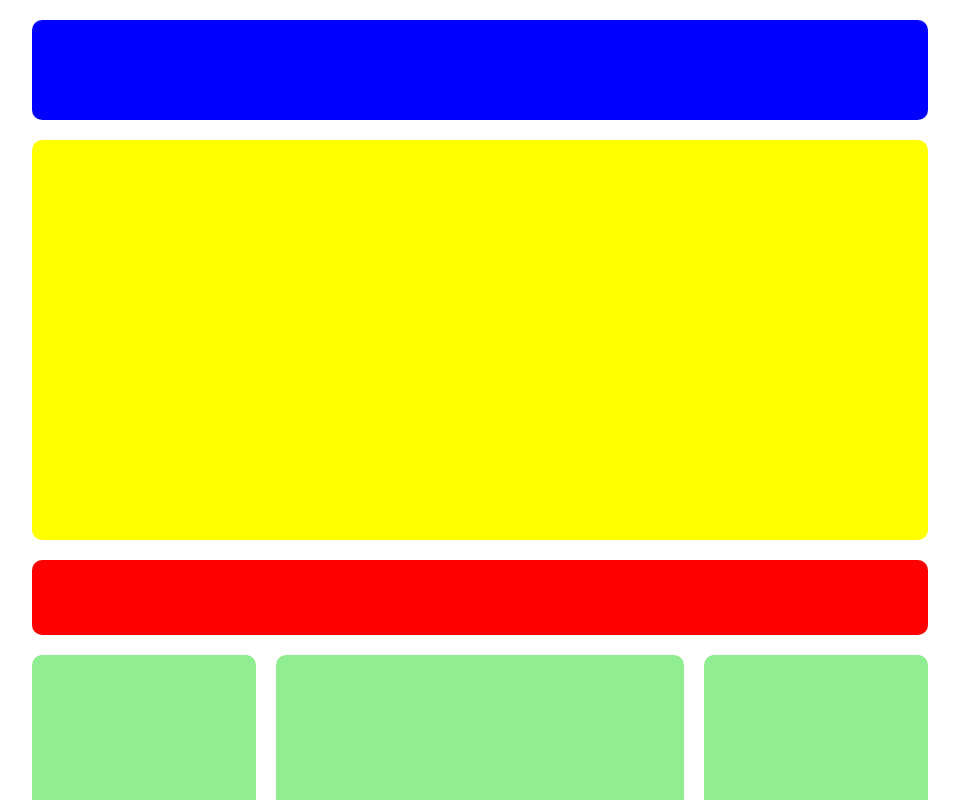
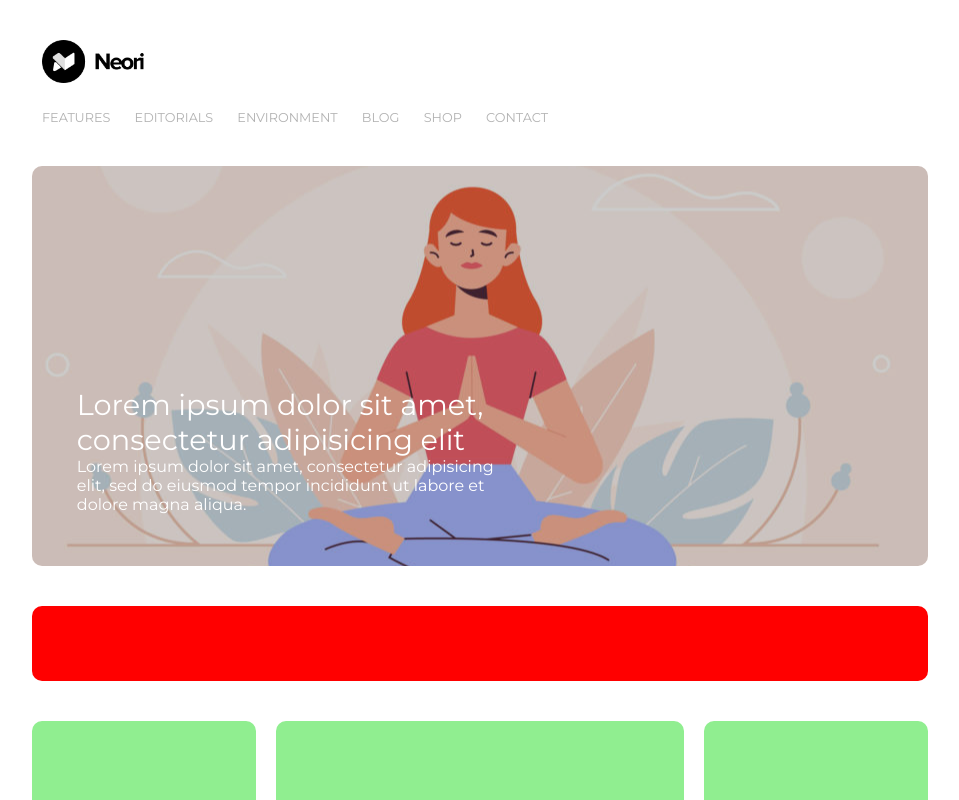
Before and after one commit to gitmichele/htmlcss-wp, a plain HTML site: page index.html in a window 1280 px wide. Shown: the top 800 px of the page, without its empty margins (160-1119 px from the left). Drawn offline with Linux system fonts and the light colour scheme.

Commit message:
header and jumbotron

```diff
--- a/css/style.css
+++ b/css/style.css
@@ -4,12 +4,13 @@
     padding: 0;
     box-sizing: border-box;
     border-radius: 10px;
+    font-family: 'Montserrat', sans-serif;
 }
 
 .container{
     width: calc(50% + 20vw) ;
     max-width: 1200px;
-    margin: 20px auto;
+    margin: 40px auto;
 }
 
 .row::after{
@@ -20,23 +21,63 @@
 
 
 
-/* header */
+/* header - image and navbar settings*/
 header{
     /* DEBUG:  */
-    height: 100px;
-    background-color: blue;
 }
+
+header img{
+    width: calc(70px + 2.5vw);
+    margin-bottom: 20px;
+}
+
+header a{
+    text-decoration: none;
+    color: #b2b2b2;
+    font-size: .8em;
+    padding: 20px 10px;
+}
+
+header li:first-child{
+    display: block;
+}
+
+header li{
+    list-style-type: none;
+    display: inline-block;
+}
+
+
 
 
 /* jumbotron */
 .jumbotron{
-    /* DEBUG:  */
-    height: 400px;
-    background-color: yellow;
+    height: 50vh;
+    max-height: 450px;
+    background-image: url(../img/banner.jpg);
+    background-position: center;
+    position: relative;
 }
 
+.overlay{
+    width: 100%;
+    height: 100%;
+    position: absolute;
+    background: rgba(0,0,0,.20);
+}
 
+.jumbo-text{
+    position: absolute;
+    width: calc(100% - 60vh);
+    min-width: 50%;
+    color: white;
+    bottom: 13%;
+    left: 5%;
+}
 
+#jumbo-title{
+    font-size: 1.8em;
+}
 
 /* sezione principale - titolo */
 .title{
--- a/index.html
+++ b/index.html
@@ -3,16 +3,36 @@
     <head>
         <meta charset="utf-8">
         <link rel="stylesheet" href="css/style.css">
+        <link rel="preconnect" href="https://fonts.gstatic.com">
+        <link href="https://fonts.googleapis.com/css2?family=Montserrat:wght@400;700&display=swap" rel="stylesheet">
         <title>Wordpress layout</title>
     </head>
 
     <body>
         <!-- header della pagina con logo e menù di navigazione -->
         <header class="container">
+            <ol>
+                <li><a href="#"><img src="img/logo.png" alt="Neori logo"></a></li>
+                <li><a href="#">FEATURES</a></li>
+                <li><a href="#">EDITORIALS</a></li>
+                <li><a href="#">ENVIRONMENT</a></li>
+                <li><a href="#">BLOG</a></li>
+                <li><a href="#">SHOP</a></li>
+                <li><a href="#">CONTACT</a></li>
+            </ol>
         </header>
 
         <!-- jumbotron della pagina - un unica sezione -->
         <section class="container jumbotron">
+            <div class="overlay"></div>
+            <div class="jumbo-text">
+                <div id="jumbo-title">
+                    Lorem ipsum dolor sit amet, consectetur adipisicing elit
+                </div>
+                <div>
+                    Lorem ipsum dolor sit amet, consectetur adipisicing elit, sed do eiusmod tempor incididunt ut labore et dolore magna aliqua.
+                </div>
+            </div>
         </section>
 
         <!-- corpo principale della pagina -->
```
